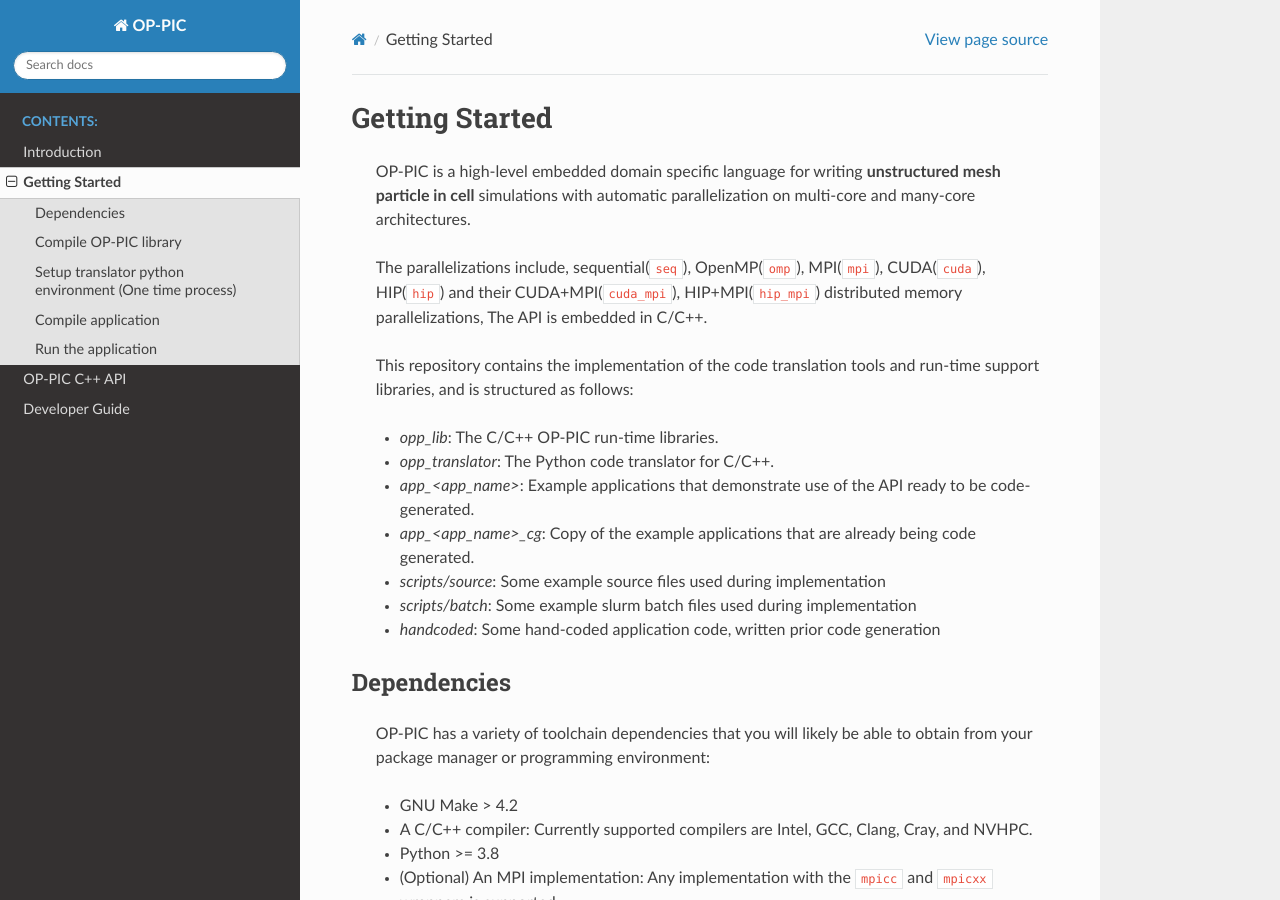
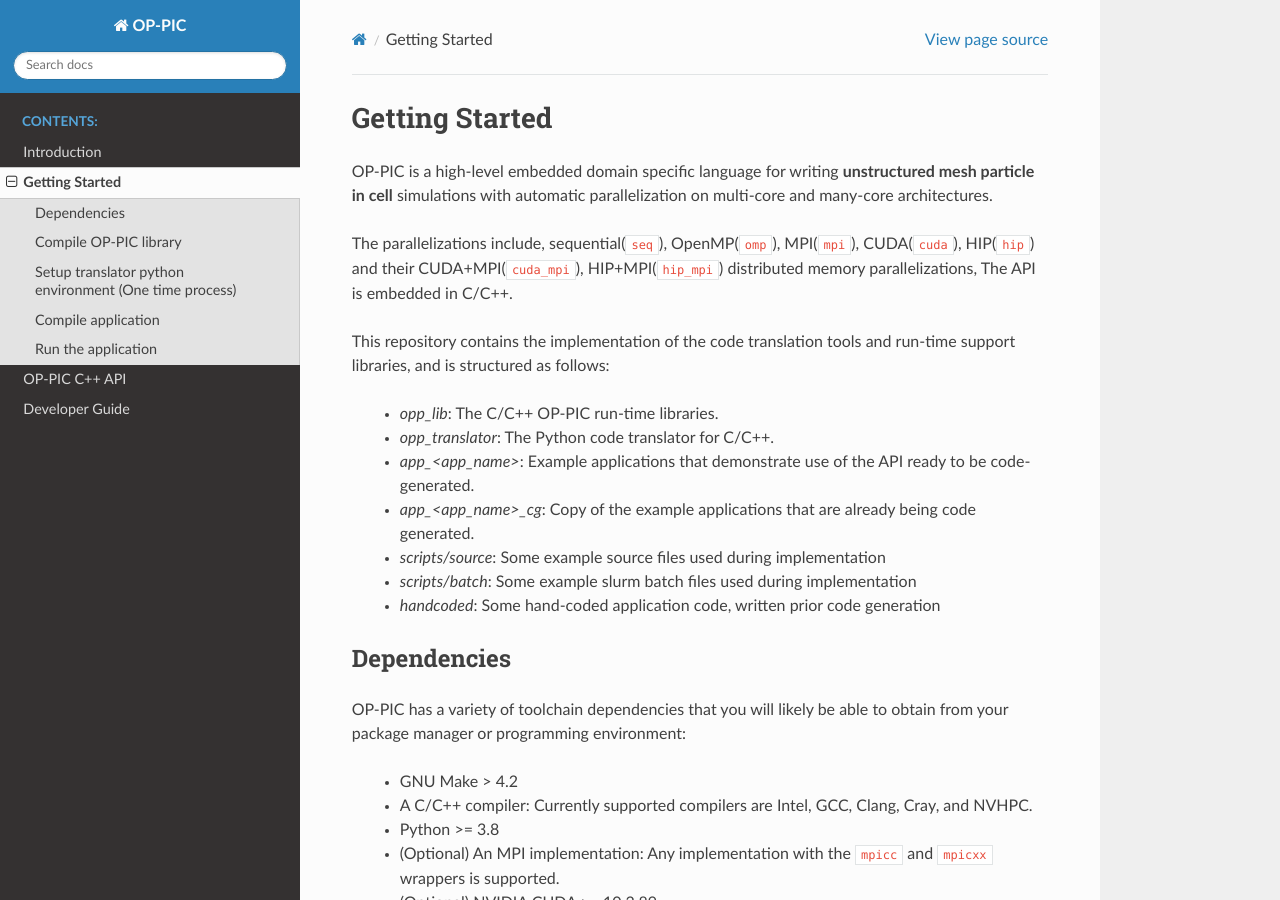
Before and after one commit to ZamanLantra/git_docs_test, a Sphinx documentation site: the page built from doc/getting_started.rst, in a window 1280 px wide and 900 px high. Built offline with Sphinx 7.4.7 and the Read the Docs theme 2.0.0, drawn with Linux system fonts in a browser that asks for light colours; pages that are not in the unit, such as notebooks, are missing from menus.

```diff
--- a/doc/getting_started.rst
+++ b/doc/getting_started.rst
@@ -1,33 +1,33 @@
 Getting Started
 ===============
 
- OP-PIC is a high-level embedded domain specific language for writing **unstructured mesh particle in cell** simulations with automatic parallelization on multi-core and many-core architectures.
+OP-PIC is a high-level embedded domain specific language for writing **unstructured mesh particle in cell** simulations with automatic parallelization on multi-core and many-core architectures.
 
- The parallelizations include, sequential(``seq``), OpenMP(``omp``), MPI(``mpi``), CUDA(``cuda``), HIP(``hip``) and their CUDA+MPI(``cuda_mpi``), HIP+MPI(``hip_mpi``) distributed memory parallelizations, The API is embedded in C/C++.
+The parallelizations include, sequential(``seq``), OpenMP(``omp``), MPI(``mpi``), CUDA(``cuda``), HIP(``hip``) and their CUDA+MPI(``cuda_mpi``), HIP+MPI(``hip_mpi``) distributed memory parallelizations, The API is embedded in C/C++.
 
- This repository contains the implementation of the code translation tools and run-time support libraries, and is structured as follows:
+This repository contains the implementation of the code translation tools and run-time support libraries, and is structured as follows:
 
- * `opp_lib`: The C/C++ OP-PIC run-time libraries.
- * `opp_translator`: The Python code translator for C/C++.
- * `app_<app_name>`: Example applications that demonstrate use of the API ready to be code-generated.
- * `app_<app_name>_cg`: Copy of the example applications that are already being code generated.
- * `scripts/source`: Some example source files used during implementation
- * `scripts/batch`: Some example slurm batch files used during implementation
- * `handcoded`: Some hand-coded application code, written prior code generation
+ - `opp_lib`: The C/C++ OP-PIC run-time libraries.
+ - `opp_translator`: The Python code translator for C/C++.
+ - `app_<app_name>`: Example applications that demonstrate use of the API ready to be code-generated.
+ - `app_<app_name>_cg`: Copy of the example applications that are already being code generated.
+ - `scripts/source`: Some example source files used during implementation
+ - `scripts/batch`: Some example slurm batch files used during implementation
+ - `handcoded`: Some hand-coded application code, written prior code generation
 
 Dependencies
 ------------
 
- OP-PIC has a variety of toolchain dependencies that you will likely be able to obtain from your package manager or programming environment:
+OP-PIC has a variety of toolchain dependencies that you will likely be able to obtain from your package manager or programming environment:
 
- * GNU Make > 4.2
- * A C/C++ compiler: Currently supported compilers are Intel, GCC, Clang, Cray, and NVHPC.
- * Python >= 3.8
- * (Optional) An MPI implementation: Any implementation with the ``mpicc`` and ``mpicxx`` wrappers is supported.
- * (Optional) NVIDIA CUDA >= 10.2.89
- * (Optional) AMD HIP-ROCM >= 5.6.0
+ - GNU Make > 4.2
+ - A C/C++ compiler: Currently supported compilers are Intel, GCC, Clang, Cray, and NVHPC.
+ - Python >= 3.8
+ - (Optional) An MPI implementation: Any implementation with the ``mpicc`` and ``mpicxx`` wrappers is supported.
+ - (Optional) NVIDIA CUDA >= 10.2.89
+ - (Optional) AMD HIP-ROCM >= 5.6.0
 
- In addition, there are a few optional library dependencies that you will likely have to build manually, although some package managers or programming environments may be able to provide appropriate versions:
+In addition, there are a few optional library dependencies that you will likely have to build manually, although some package managers or programming environments may be able to provide appropriate versions:
 
  - (Optional) `HDF5 <https://www.hdfgroup.org/solutions/hdf5/>`_ library: Used for HDF5 I/O. You may build with and without ``--enable-parallel`` (depending on if you need MPI), and then specify via the environment variable ``HDF5_INSTALL_PATH``.
  - (Optional) `PETSc <https://petsc.org/release/install/download/>`_ library: Used for linear/nonlinear sparse matrix solvers. You may build with and without ``--with-mpi=1`` (depending on if you need MPI), and then specify via the environment variable ``PETSC_INSTALL_PATH``.
@@ -51,7 +51,7 @@ Compile application
  - Run ``python3 $OPP_TRANSLATOR -v -I$OPP_PATH/include/ --file_paths <application_cpp_file>``.
  - Compile the required application version using the make command. (`make` followed by the required parallelization).
 
- For example,
+For example,
 
 .. code-block:: bash
 
@@ -68,4 +68,4 @@ To run the application, use ``bin/<parallelization> <config_file>``.
 
 For example, ``bin/hip configs/cabana.params``.
 
-For distributed memory MPI builds use `mpirun`, or `srun` for slurm runs. Some example slurm scripts can be found at `batch/app_<app_name>` folder.
+For distributed memory MPI builds use ``mpirun``, or ``srun`` for slurm runs. Some example slurm scripts can be found at ``batch/app_<app_name>`` folder.
```
